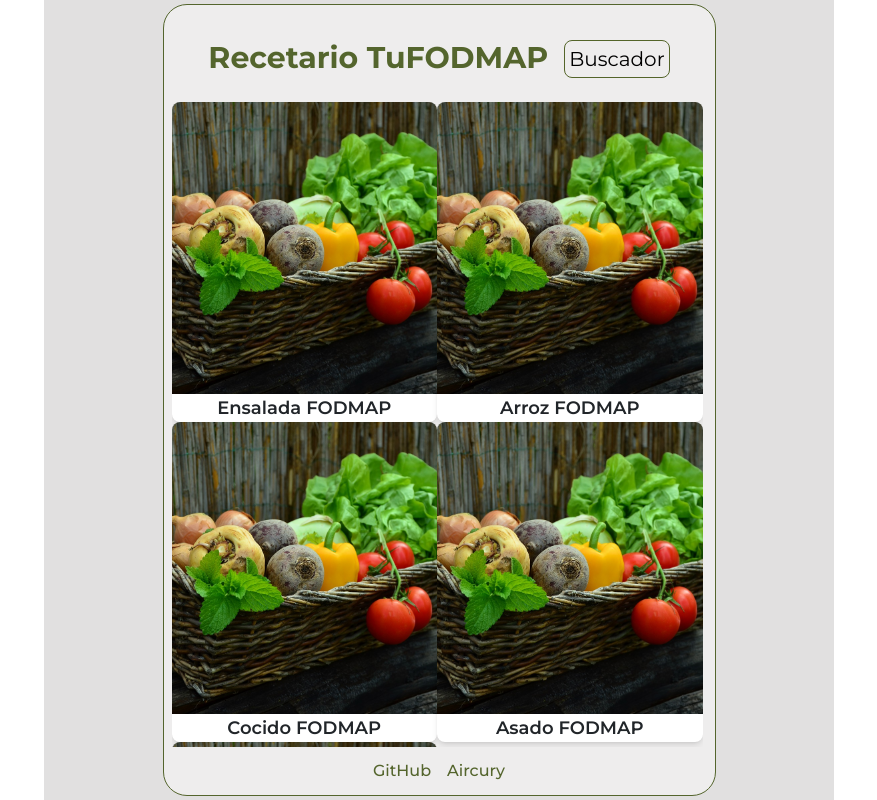
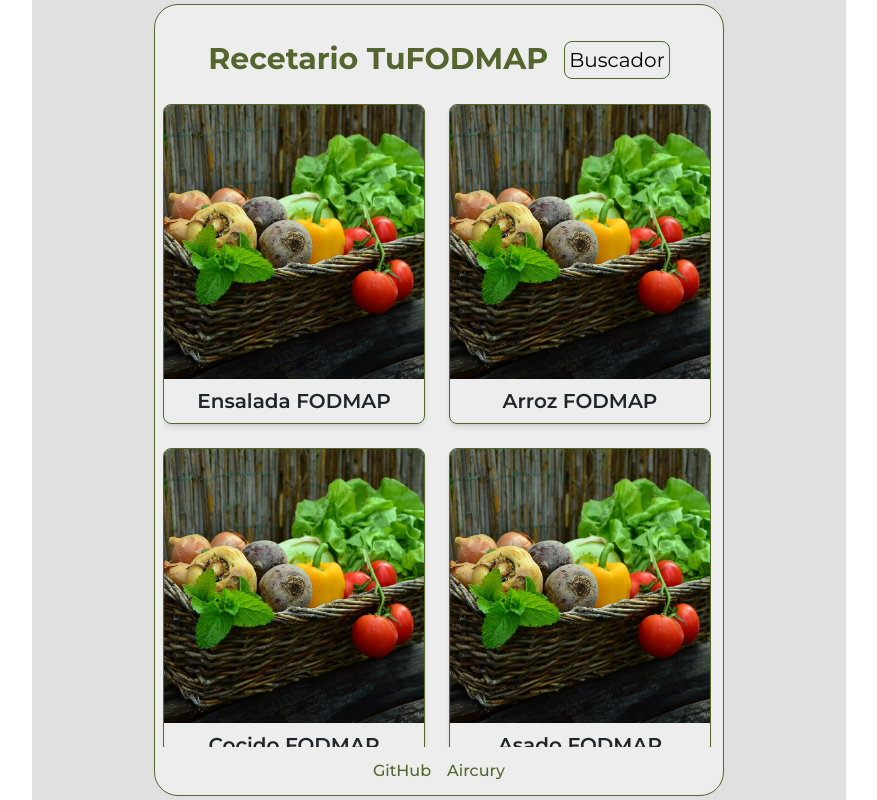
Before and after one commit to ortizzxz/FODMAP-App, a React (Vite) app in the folder fodmap-app/: page / in a window 1280 px wide. Both pictures are taken after a click on the button "Recetario". Shown: the whole page, without its empty margins (201-1078 px from the left). Built offline with nearby package versions, Linux system fonts and the light colour scheme; no server answers.

Commit message:
fix(gap between recipes legend)

```diff
--- a/fodmap-app/src/components/RecipesSection.tsx
+++ b/fodmap-app/src/components/RecipesSection.tsx
@@ -14,13 +14,13 @@ text-center text-xl flex flex-col  border-main border-1*/
 
     return (
         <div className="h-full w-full overflow-auto mt-[2%]  mr-1 scroll-container">
-            <div className='grid grid-cols-1 sm:grid-cols-2 lg:grid-cols-2 gap-0 justify-items-center'>
+            <div className='grid grid-cols-1 sm:grid-cols-2 lg:grid-cols-2 gap-6 justify-items-center'>
                 {recipes.map((recipe) => (
-                    <div key={recipe.id} className="bg-white rounded-lg shadow-md overflow-hidden flex flex-col h-80 w-full max-w-sm">
+                    <div key={recipe.id} className="border-1 border-main rounded-lg shadow-md overflow-hidden flex flex-col h-80 w-full max-w-sm">
                         <div className="flex-grow">
                             <img src="src/assets/defaultImage.jpg" alt="Imagen receta" className="h-full w-full object-cover"/>
                         </div>
-                        <h1 className="text-lg text-center font-semibold">{recipe.title}</h1>
+                        <h1 className="text-xl p-2 text-center font-semibold">{recipe.title}</h1>
                     </div>
                 ))}
             </div>
```
